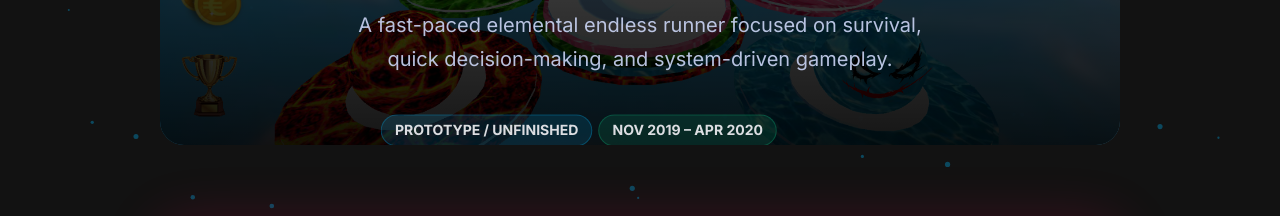
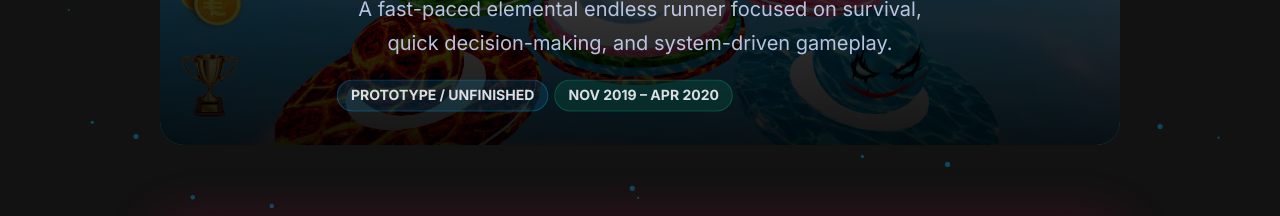
Before and after one commit to OG-Saphal/Mr.Escape, a plain HTML site: page index.html in a window 1280 px wide. Shown: the part 195-411 px from the top of the page. Drawn offline with Linux system fonts and the light colour scheme.

Commit message:
Update projectStyle.css

```diff
--- a/projectStyle.css
+++ b/projectStyle.css
@@ -223,7 +223,7 @@ td { background:#020617; }
 /* Mobile */
 @media(max-width:768px){ section { padding:25px; } .section-nav { display:none; } }
 
-.hero-tags { position:absolute; bottom:-50px; left:10%; display:flex; gap:12px; align-items:center; width:100%; z-index:3; }
+.hero-tags {  bottom:-50px; left:10%; display:flex; gap:12px; align-items:center; width:100%; z-index:3; }
 /* Status Tags */
 /* Base Style - Standard size for Desktop */
 .status-tag {
```
